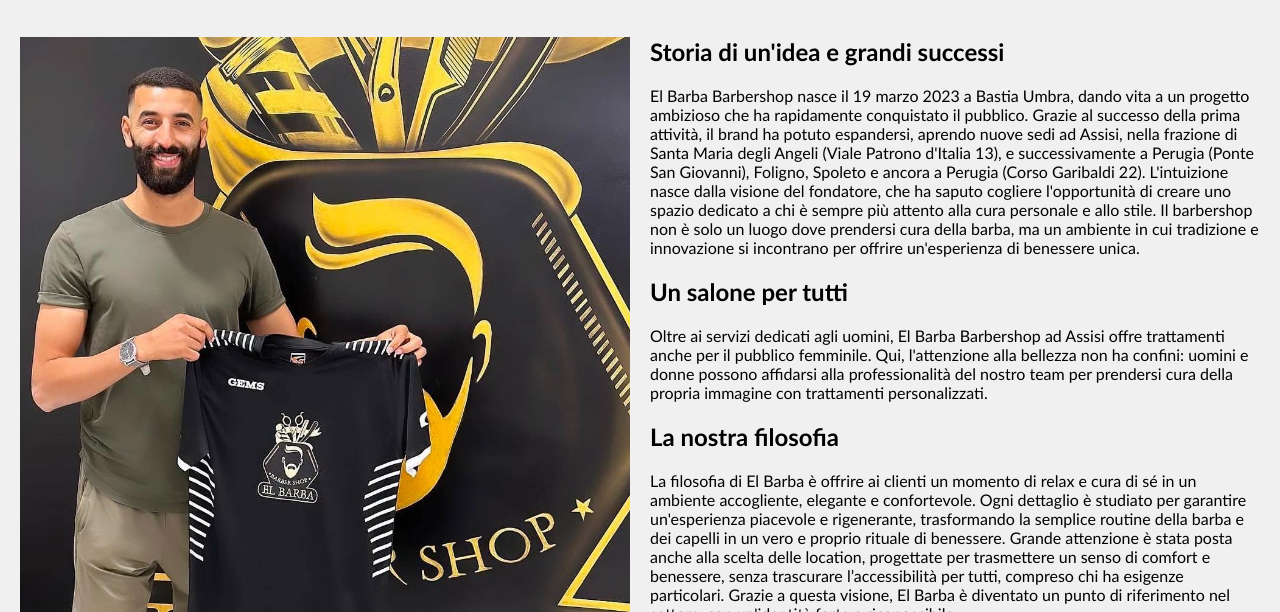
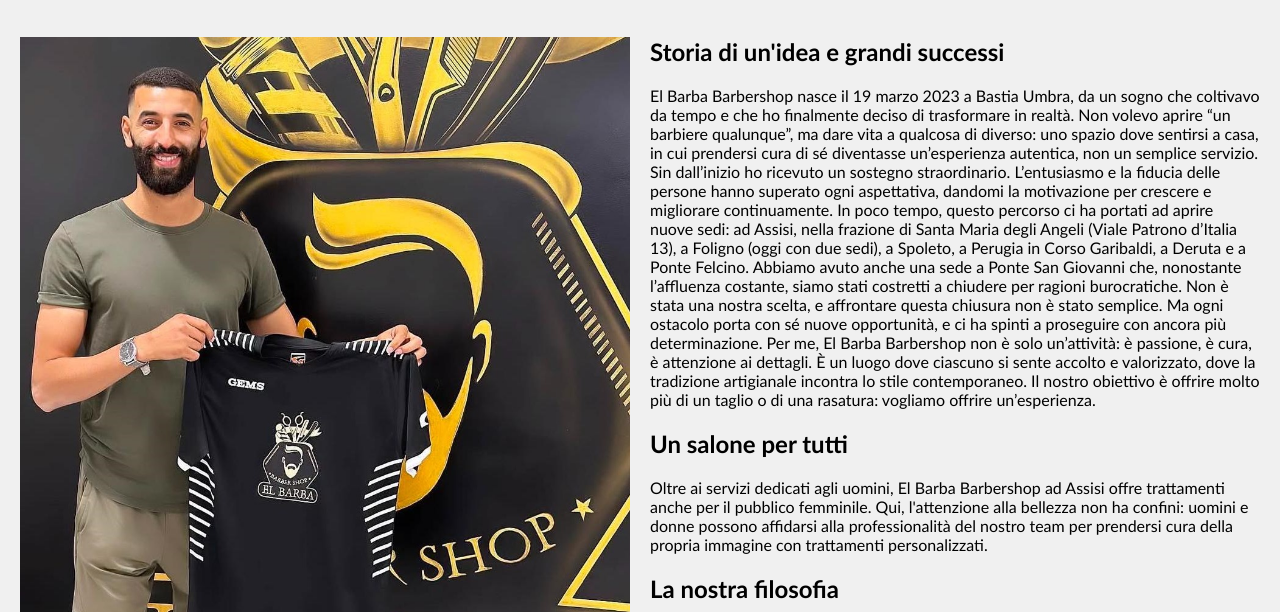
Before and after one commit to Elbarbabarbershop19/Elbarbabarbershop19, a plain HTML site: page La nostra storia.html in a window 1280 px wide. Shown: the part 188-800 px from the top of the page. Drawn offline with Linux system fonts and the light colour scheme.

Commit message:
Update La nostra storia.html

```diff
--- a/La nostra storia.html
+++ b/La nostra storia.html
@@ -52,9 +52,16 @@
         <div class="text-container">
             <!-- Inserisci qui il contenuto principale della pagina -->
             <h2>Storia di un'idea e grandi successi</h2>
-            <p>El Barba Barbershop nasce il 19 marzo 2023 a Bastia Umbra, dando vita a un progetto ambizioso che ha rapidamente conquistato il pubblico. Grazie al successo della prima attività, il brand ha potuto espandersi, aprendo nuove sedi ad Assisi, nella frazione di Santa Maria degli Angeli (Viale Patrono d'Italia 13), e successivamente a Perugia (Ponte San Giovanni), Foligno, Spoleto e ancora a Perugia (Corso Garibaldi 22).
+            <p>El Barba Barbershop nasce il 19 marzo 2023 a Bastia Umbra, da un sogno che coltivavo da tempo e che ho finalmente deciso di trasformare in realtà. Non volevo aprire “un barbiere qualunque”, ma dare vita a qualcosa di diverso: uno spazio dove sentirsi a casa, in cui prendersi cura di sé diventasse un’esperienza autentica, non un semplice servizio.
 
-                L'intuizione nasce dalla visione del fondatore, che ha saputo cogliere l'opportunità di creare uno spazio dedicato a chi è sempre più attento alla cura personale e allo stile. Il barbershop non è solo un luogo dove prendersi cura della barba, ma un ambiente in cui tradizione e innovazione si incontrano per offrire un'esperienza di benessere unica.
+
+Sin dall’inizio ho ricevuto un sostegno straordinario. L’entusiasmo e la fiducia delle persone hanno superato ogni aspettativa, dandomi la motivazione per crescere e migliorare continuamente. In poco tempo, questo percorso ci ha portati ad aprire nuove sedi: ad Assisi, nella frazione di Santa Maria degli Angeli (Viale Patrono d’Italia 13), a Foligno (oggi con due sedi), a Spoleto, a Perugia in Corso Garibaldi, a Deruta e a Ponte Felcino.
+
+
+Abbiamo avuto anche una sede a Ponte San Giovanni che, nonostante l’affluenza costante, siamo stati costretti a chiudere per ragioni burocratiche. Non è stata una nostra scelta, e affrontare questa chiusura non è stato semplice. Ma ogni ostacolo porta con sé nuove opportunità, e ci ha spinti a proseguire con ancora più determinazione.
+
+
+Per me, El Barba Barbershop non è solo un’attività: è passione, è cura, è attenzione ai dettagli. È un luogo dove ciascuno si sente accolto e valorizzato, dove la tradizione artigianale incontra lo stile contemporaneo. Il nostro obiettivo è offrire molto più di un taglio o di una rasatura: vogliamo offrire un’esperienza.</p>
             <h2>Un salone per tutti</h2>
             <p>Oltre ai servizi dedicati agli uomini, El Barba Barbershop ad Assisi offre trattamenti anche per il pubblico femminile. Qui, l'attenzione alla bellezza non ha confini: uomini e donne possono affidarsi alla professionalità del nostro team per prendersi cura della propria immagine con trattamenti personalizzati.</p>
 
```
